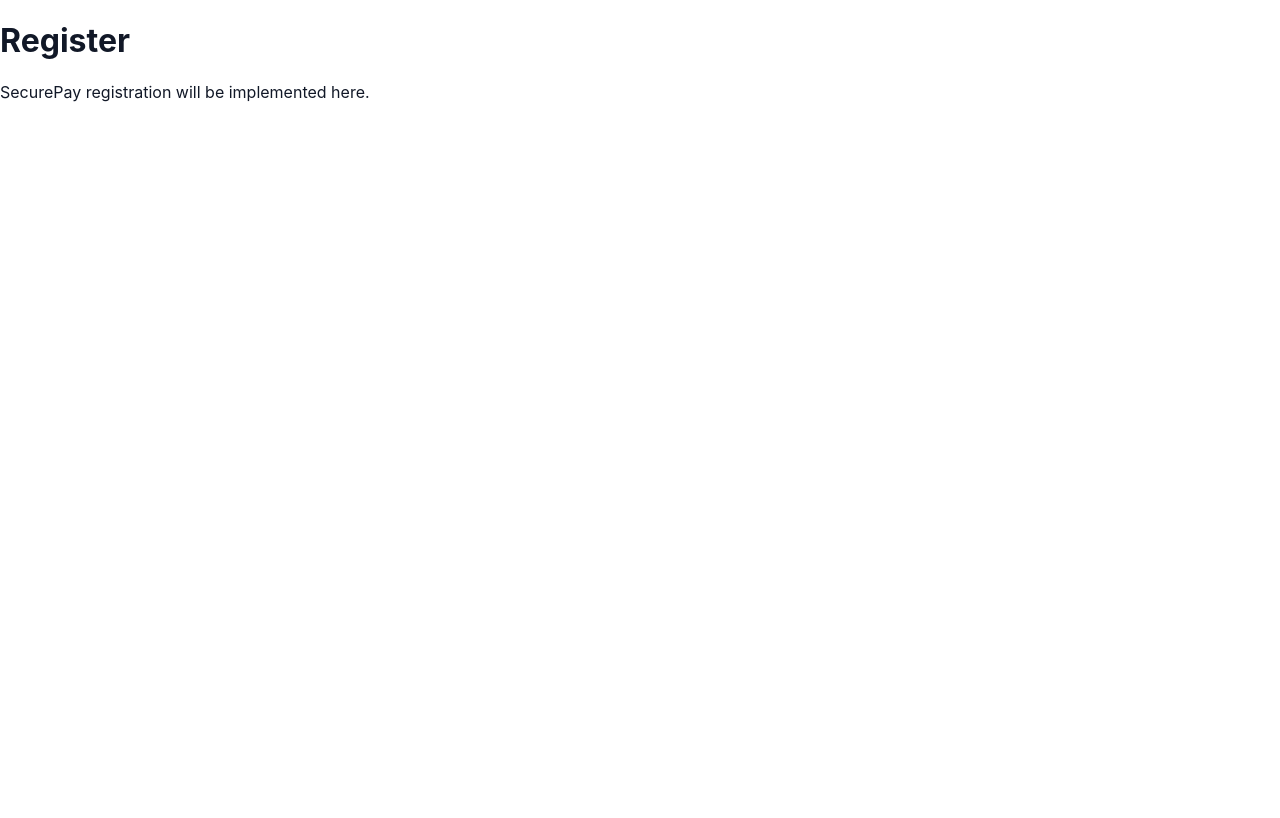
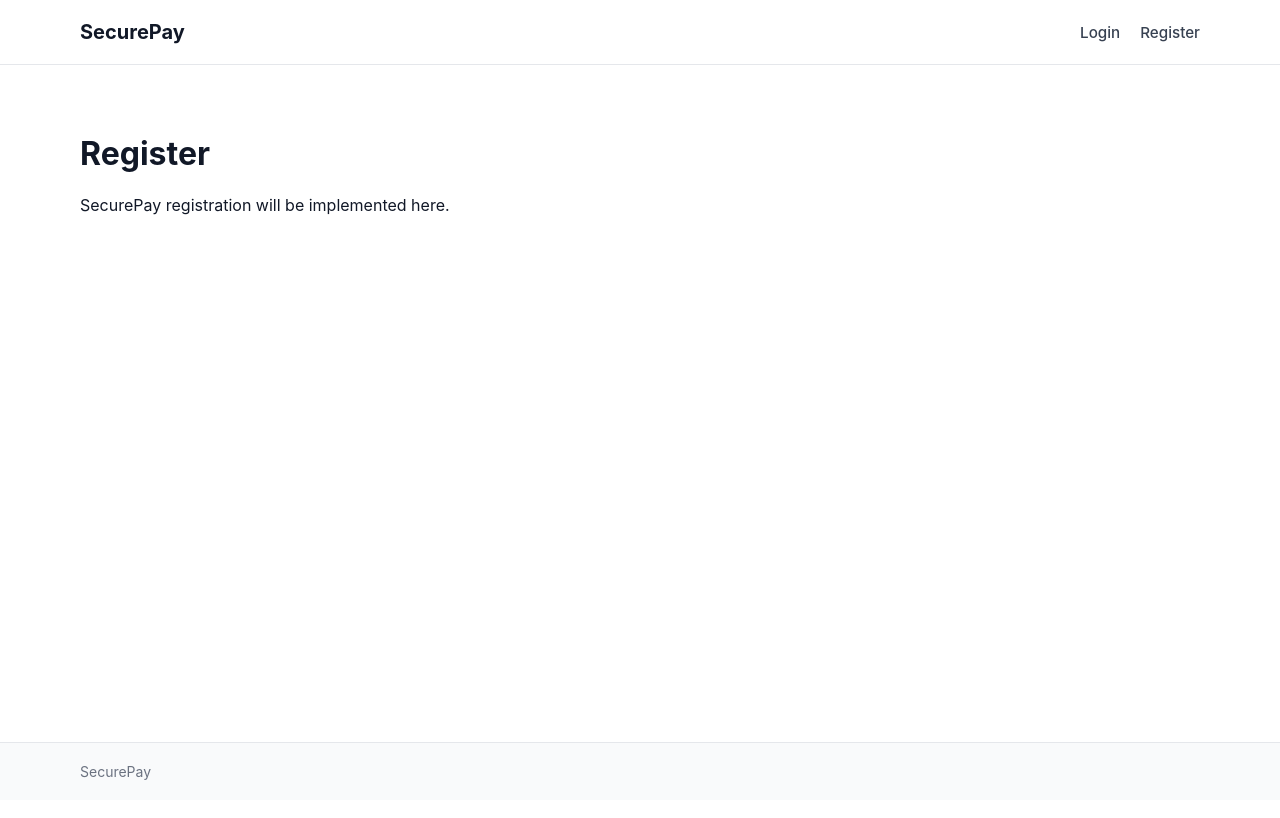
Before and after one commit to 76Sahil/SecurePay---Event-Driven-Digital-Payment-And-Wallet-Platform-, a React (Vite) app in the folder frontend/: page /register in a window 1280 px wide. Shown: the top 818 px of the page. Built offline with nearby package versions, Linux system fonts and the light colour scheme.

Commit message:
feat(frontend): add public application layout

```diff
--- a/frontend/src/app/AppRouter.tsx
+++ b/frontend/src/app/AppRouter.tsx
@@ -1,19 +1,24 @@
 import { BrowserRouter, Routes, Route } from 'react-router'
 import App from '../App'
+import PublicLayout from '../layouts/PublicLayout'
 import HomePage from '../pages/HomePage'
 import LoginPage from '../pages/LoginPage'
 import RegisterPage from '../pages/RegisterPage'
 
-export default function AppRouter() {
+function AppRouter() {
     return (
         <BrowserRouter>
             <Routes>
                 <Route element={<App />}>
-                    <Route path="/" element={<HomePage />} />
-                    <Route path="/login" element={<LoginPage />} />
-                    <Route path="/register" element={<RegisterPage />} />
+                    <Route element={<PublicLayout />}>
+                        <Route path="/" element={<HomePage />} />
+                        <Route path="/login" element={<LoginPage />} />
+                        <Route path="/register" element={<RegisterPage />} />
+                    </Route>
                 </Route>
             </Routes>
         </BrowserRouter>
     )
 }
+
+export default AppRouter
--- a/frontend/src/index.css
+++ b/frontend/src/index.css
@@ -38,3 +38,87 @@
 #root {
   min-height: 100vh;
 }
+
+.public-layout {
+  min-height: 100vh;
+  display: flex;
+  flex-direction: column;
+}
+
+.site-header {
+  border-bottom: 1px solid #e5e7eb;
+  background: #ffffff;
+}
+
+.site-header__container,
+.site-main__container,
+.site-footer__container {
+  width: min(1120px, calc(100% - 32px));
+  margin: 0 auto;
+}
+
+.site-header__container {
+  min-height: 64px;
+  display: flex;
+  align-items: center;
+  justify-content: space-between;
+  gap: 24px;
+}
+
+.site-header__brand {
+  font-size: 1.25rem;
+  font-weight: 700;
+}
+
+.site-header__nav {
+  display: flex;
+  align-items: center;
+  gap: 20px;
+}
+
+.site-header__nav a {
+  color: #374151;
+  font-size: 0.95rem;
+  font-weight: 500;
+}
+
+.site-header__nav a:hover {
+  color: #111827;
+}
+
+.site-main {
+  flex: 1;
+}
+
+.site-main__container {
+  padding: 48px 0;
+}
+
+.site-footer {
+  border-top: 1px solid #e5e7eb;
+  background: #f9fafb;
+}
+
+.site-footer__container {
+  padding: 20px 0;
+}
+
+.site-footer p {
+  margin: 0;
+  color: #6b7280;
+  font-size: 0.875rem;
+}
+
+@media (max-width: 640px) {
+  .site-header__container {
+    min-height: 56px;
+  }
+
+  .site-header__nav {
+    gap: 12px;
+  }
+
+  .site-main__container {
+    padding: 32px 0;
+  }
+}
--- /dev/null
+++ b/frontend/src/layouts/PublicLayout.tsx
@@ -0,0 +1,34 @@
+import { Outlet, Link } from 'react-router'
+
+function PublicLayout() {
+    return (
+        <div className="public-layout">
+            <header className="site-header">
+                <div className="site-header__container">
+                    <Link to="/" className="site-header__brand">
+                        SecurePay
+                    </Link>
+
+                    <nav className="site-header__nav" aria-label="Primary navigation">
+                        <Link to="/login">Login</Link>
+                        <Link to="/register">Register</Link>
+                    </nav>
+                </div>
+            </header>
+
+            <main className="site-main">
+                <div className="site-main__container">
+                    <Outlet />
+                </div>
+            </main>
+
+            <footer className="site-footer">
+                <div className="site-footer__container">
+                    <p>SecurePay</p>
+                </div>
+            </footer>
+        </div>
+    )
+}
+
+export default PublicLayout
```
